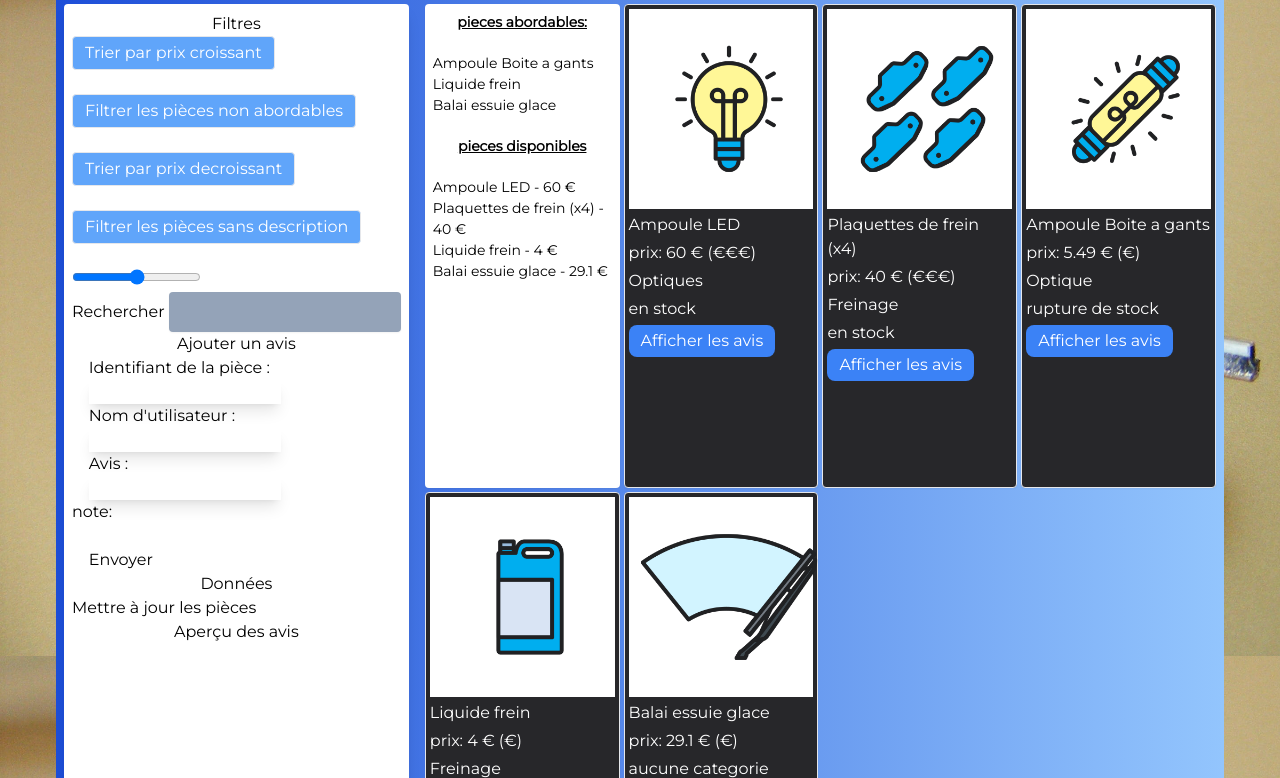
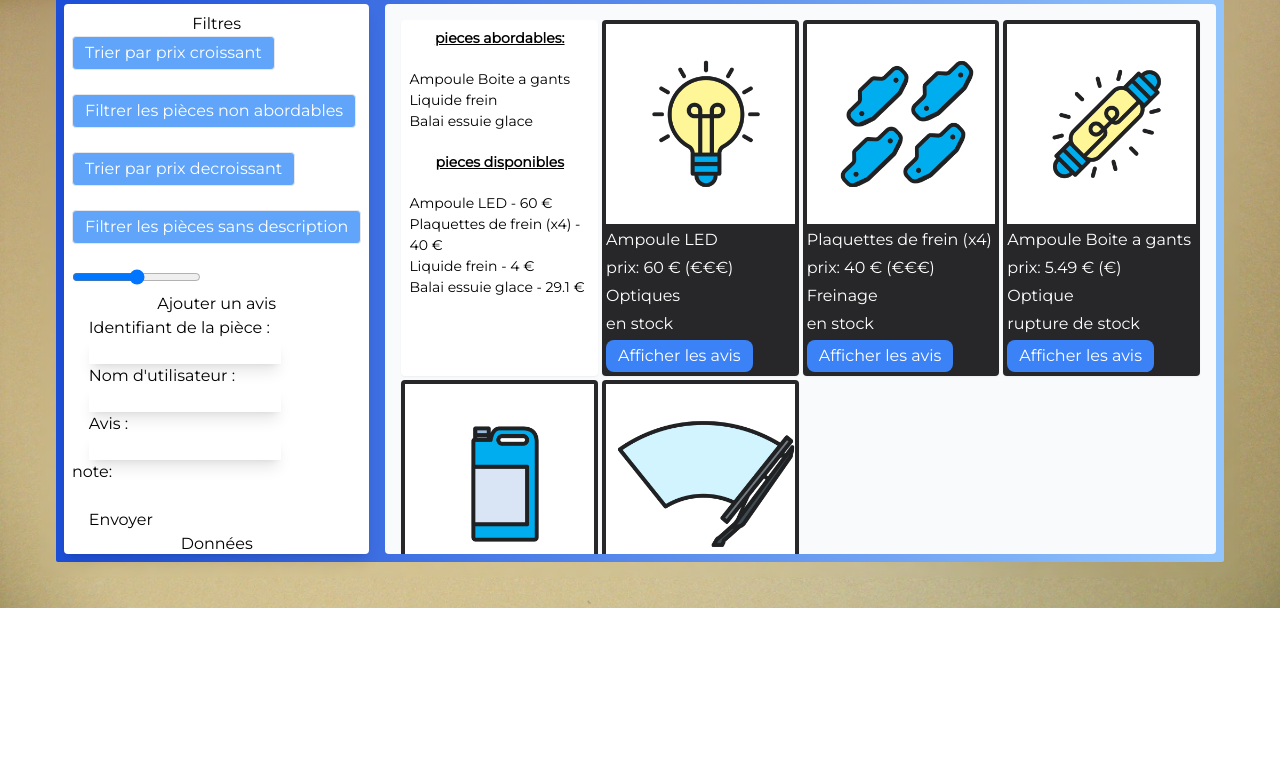
Before and after one commit to JeremySiviholya/GoodPieces, a website with bundled scripts: page public/index.html in a window 1280 px wide. Shown: the part 112-890 px from the top of the page. After the commit the page ends 800 px from the top, so only its background shows below. Built offline with nearby package versions, Linux system fonts and the light colour scheme; files whose address does not match are found by name.

Commit message:
update design

```diff
--- a/package.json
+++ b/package.json
@@ -25,6 +25,7 @@
     "postcss": "^8.4.21"
   },
   "devDependencies": {
+    "tailwind-scrollbar": "^2.1.0",
     "tailwindcss": "^3.2.4"
   }
 }
--- a/public/index.html
+++ b/public/index.html
@@ -5,7 +5,7 @@
 		<title>Les Bonnes Pièces</title>
 		<link rel="stylesheet" href="styles.css">
 		<script type="module" src="./pieces.js" defer></script>
-		<script src="node_modules/chart.js/dist/chart.umd.js" defer></script>
+		<!-- <script src="node_modules/chart.js/dist/chart.umd.js" defer></script> -->
 	</head>
 	<body>
 		<header class="rounded-sm">
@@ -25,10 +25,7 @@
 				<button class="btn-undes btn">Filtrer les pièces  sans description</button>
 				<br>
 				<input type="range" name="prix-max" id="prix-max" min="0" max="60" step="5">
-				<div>
-					<label for="search">Rechercher</label>
-					<input type="search" class="searchProduct shadow-sm bg-slate-400 border-none rounded px-5 py-2" id="search" >
-				</div>
+
 
 				<!-- code a ajouter -->
 				<h3>Ajouter un avis</h3>
@@ -47,8 +44,8 @@
 				<h3>Données</h3>
 				<button class="btn-maj">Mettre à jour les pièces</button>
 
-				<h3>Aperçu des avis</h3>
-				<canvas id="graphique-avis" width="300" height="300"></canvas>
+				<!-- <h3>Aperçu des avis</h3>
+				<canvas id="graphique-avis" width="300" height="300"></canvas> -->
 			</section>
 
 			<!-- Fiches produits -->
--- a/public/pieces.js
+++ b/public/pieces.js
@@ -154,12 +154,5 @@ inputFilter.addEventListener('input',()=>{
     genererPieces(piecesFilter);
 })
 
-const searchInput=document.querySelector('.searchProduct')
-searchInput.addEventListener('keyup',()=>{
-    const searchElement=pieces.filter(piece=>piece.prix <=searchInput.value);
-    document.querySelector('.fiches').innerHTML='';
-    genererPieces(searchElement);
-
-})
 
 await afficherGraphiqueAvis();
--- a/src/styles.css
+++ b/src/styles.css
@@ -9,6 +9,10 @@ body {
 	padding: 16px;
 	font-family: 'Montserrat', sans-serif;
 	background-image: url(../images/design\ \(75\).jpg);
+	background-repeat: no-repeat;
+	background-size: cover;
+	backdrop-filter: blur(3px);
+
 
 }
 
@@ -38,20 +42,34 @@ main {
 
 .filtres {
 
-	@apply rounded shadow-lg m-[8px] p-[8px] min-w-[300px] min-h-[400px] bg-white;
+	@apply rounded shadow-lg m-[8px] p-[8px]  max-h-[550px] overflow-y-hidden bg-white;
 }
+
+.filtres::-webkit-scrollbar{
+	width: 10px;
+}
+/*
+.filtres::-webkit-scrollbar-track{
+	background-color: white;
+}
+
+.filtres::-webkit-scrollbar-thumb{
+	background-color: red;
+} */
+
+
 .filtres h3 {
 	text-align: center
 }
 
 .fiches {
 
-	 @apply flex-1 m-[8px] grid grid-cols-4 gap-[4px] rounded;
+	 @apply flex-1 m-[8px] grid grid-cols-4 gap-[4px] rounded bg-slate-50 p-4 max-h-[550px] overflow-y-hidden scrollbar-track-slate-300 scrollbar-thumb-slate-400 scrollbar-thin ;
 
 }
 .fiches article {
 
-	@apply border shadow-sm   p-[4px] rounded ;
+	@apply  shadow-sm max-w-[197px] max-h-[356px]   p-[4px] rounded ;
 }
 
 .f{
--- a/tailwind.config.js
+++ b/tailwind.config.js
@@ -967,5 +967,7 @@ module.exports = {
     'active',
     'disabled',
   ],
-  plugins: [],
+  plugins: [
+    require('tailwind-scrollbar'),
+  ],
 }
```
Also changed, not shown: public/styles.css, 1 other file.
